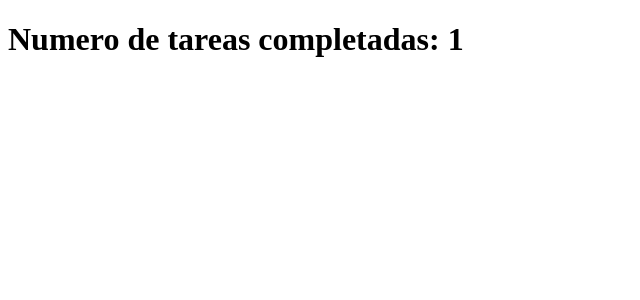
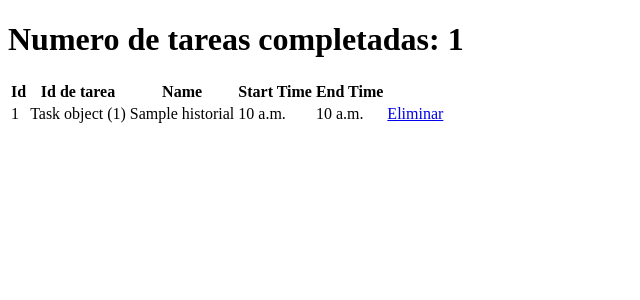
Before and after one commit to jsaraviab12/toDoList, a Django app: page /history.html/ in a window 1280 px wide. Shown: the top 300 px of the page, without its empty margins (0-640 px from the left). Run offline with Django 3.2, Linux system fonts and the light colour scheme; tables that the repository leaves empty hold one stand-in row (values such as "Sample post").

Commit message:
muestra y elimina historial

```diff
--- a/todoList/todoList/urls.py
+++ b/todoList/todoList/urls.py
@@ -16,7 +16,7 @@ Including another URLconf
 from django.contrib import admin
 from django.urls import path
 
-from webapp.views import home, create, edit, delete, history
+from webapp.views import home, create, edit, delete, history, deleteFinishedTask
 
 urlpatterns = [
     path('admin/', admin.site.urls),
@@ -25,4 +25,5 @@ urlpatterns = [
     path('edit/<int:id>', edit),
     path('delete/<int:id>', delete),
     path('history.html/', history),
+    path('history.html/deleteFinishedTask/<int:id>', deleteFinishedTask)
 ]
--- a/todoList/webapp/templates/history.html
+++ b/todoList/webapp/templates/history.html
@@ -8,6 +8,31 @@
 <div>
 <h1>Numero de tareas completadas: {{history_number}}</h1>
 </div>
+<div>
+     <table>
+      <thead>
+      <tr>
+          <th>Id</th>
+          <th>Id de tarea</th>
+          <th>Name</th>
+          <th>Start Time</th>
+          <th>End Time</th>
+      </tr>
+      </thead>
+      <tbody>
+      {% for finishedTask in finishedTasks %}
+        <tr>
+            <td>{{finishedTask.id}}</td>
+            <td>{{finishedTask.task}}</td>
+            <td>{{finishedTask.name}}</td>
+            <td>{{finishedTask.startTime}}</td>
+            <td>{{finishedTask.endTime}}</td>
+
+            <td><a href="deleteFinishedTask/{{finishedTask.id}}">Eliminar</a></td>
+        </tr>
+      {% endfor %}
+      </tbody>
+</div>
 
 </body>
 </html>
--- a/todoList/webapp/views.py
+++ b/todoList/webapp/views.py
@@ -43,5 +43,12 @@ def delete(request, id):
     return redirect('home')
 
 def history(request):
+    finishedTasks = Historial.objects.all()
     history_number = Historial.objects.count()
-    return render(request, 'history.html', {'history_number': history_number})
+    return render(request, 'history.html', {'finishedTasks': finishedTasks, 'history_number': history_number})
+
+def deleteFinishedTask(request, id):
+    task = get_object_or_404(Historial, pk=id)
+    if task:
+        task.delete()
+    return redirect('home')
```
